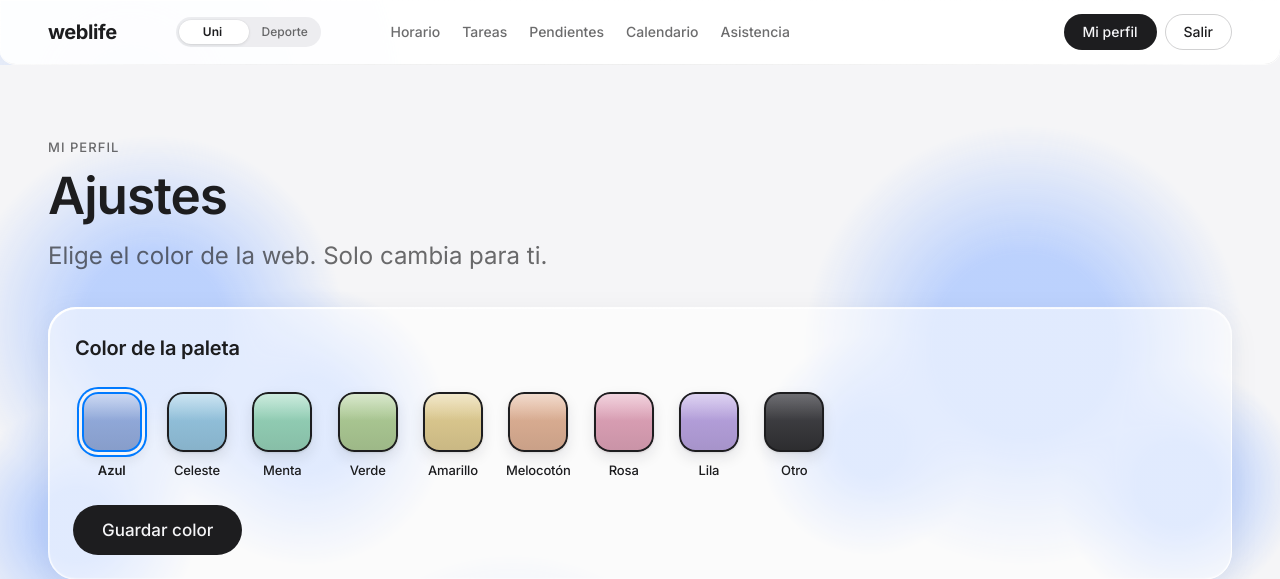
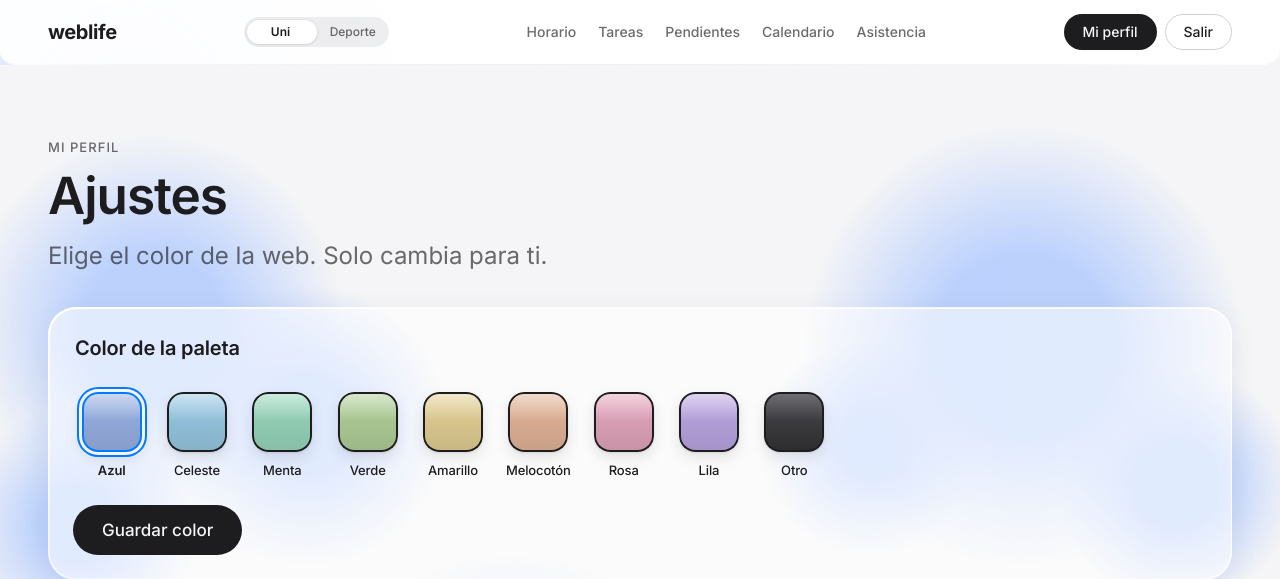
Before and after one commit to Sebasmonsalve00/weblife, a Flask app: page /perfil/ajustes in a window 1280 px wide. Shown: the top 579 px of the page. Run offline with Flask 3, Linux system fonts and the light colour scheme; the visitor is signed in with stand-in values (Sample User, id 1); data comes from the database, SQL or seed files in the repository.

Commit message:
Header en escritorio: misma distancia entre logo, interruptor, páginas y Mi perfil
Co-Authored-By: Claude Opus 5.5 (1M context) <noreply@anthropic.com>
Claude-Session: https://claude.ai/code/session_01Nu1qxKdyMEdqRTG6SwGY33

```diff
--- a/static/estilo.css
+++ b/static/estilo.css
@@ -218,11 +218,10 @@ h3 { font-size: 1.125rem; font-weight: 600; }
   .nav-acciones { display: flex; }
 }
 
-/* Interruptor Universidad / Deporte: centrado en el hueco entre el logo y el menú.
-   En escritorio, .nav-hueco ocupa lo mismo al otro lado para que el menú no se mueva. */
+/* Interruptor Universidad / Deporte. En el móvil, centrado entre el logo y las barras;
+   en escritorio, logo, interruptor, páginas y Mi perfil quedan a la misma distancia. */
 .nav-modo { flex: 1; display: flex; justify-content: center; }
-.nav-hueco { display: none; }
-@media (min-width: 1024px) { .nav-hueco { display: block; flex: 1; } }
+@media (min-width: 1024px) { .nav-modo { flex: none; } }
 /* Interruptor: píldora gris (como los segmentos) con una bolita blanca que se desliza */
 .interruptor-modo {
   position: relative; display: inline-grid; grid-template-columns: 1fr 1fr;
--- a/templates/base.html
+++ b/templates/base.html
@@ -68,8 +68,6 @@
           <a href="{{ url_for(ruta) }}" {% if request.endpoint == ruta %}class="activo" aria-current="page"{% endif %}>{{ nombre }}</a>
         {% endfor %}
       </nav>
-      <!-- Hueco igual al de la izquierda, para que el menú siga en su sitio -->
-      <span class="nav-hueco" aria-hidden="true"></span>
 
       <!-- Botones de la derecha -->
       <div class="nav-acciones">
```
